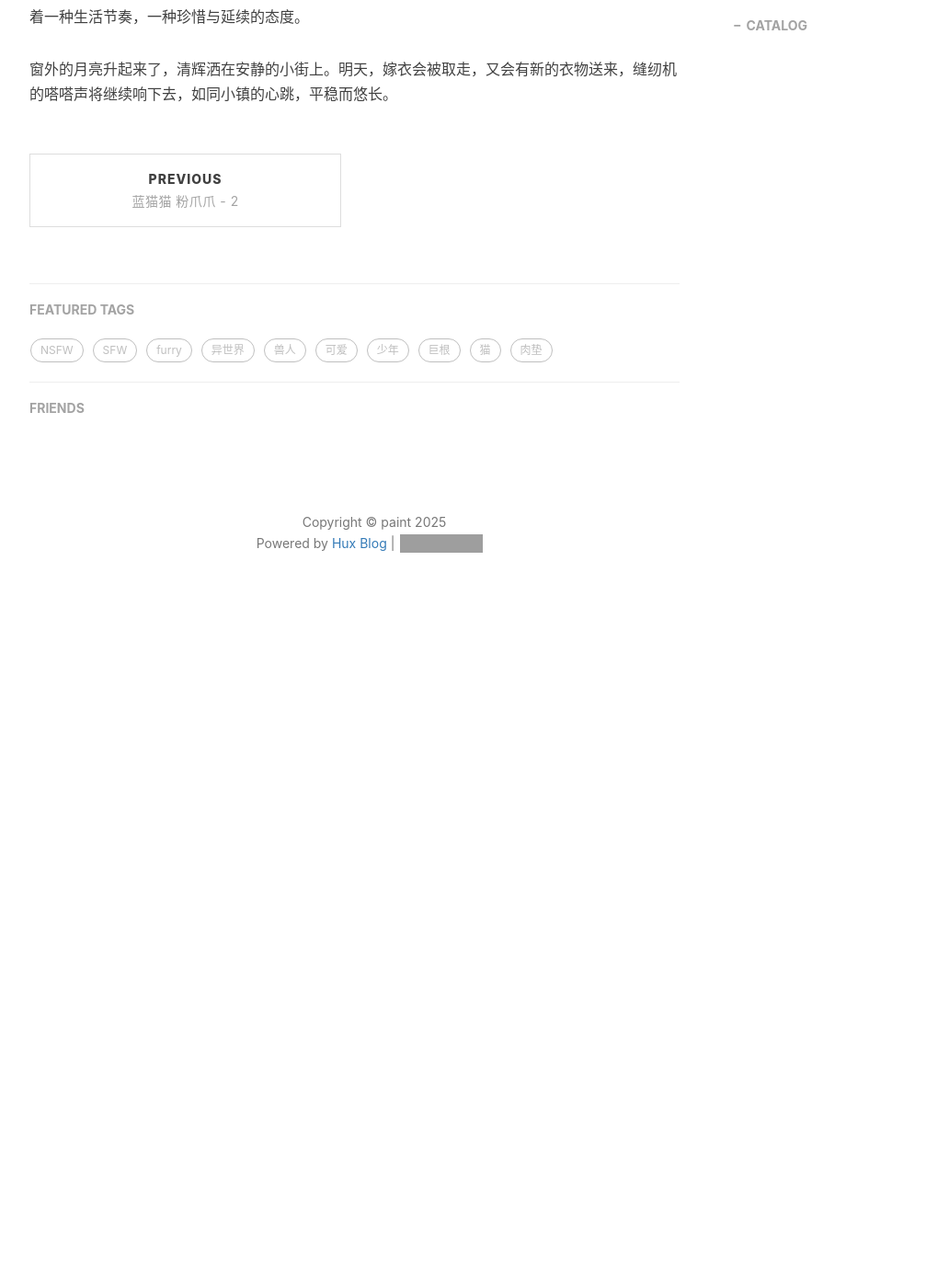
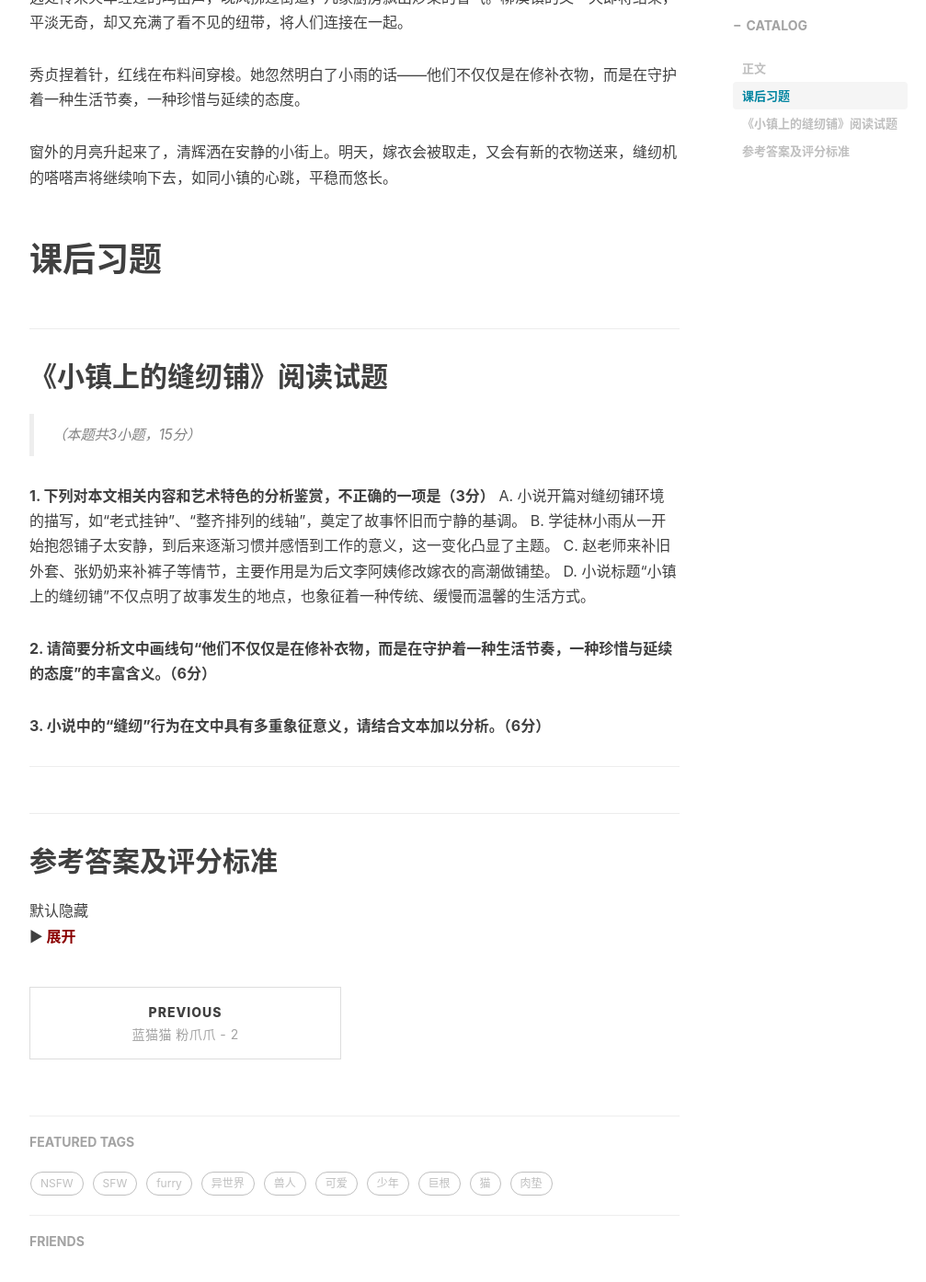
Before and after one commit to furry-me/furry-me.github.io, a Jekyll site: the page built from _posts/2025-09-04-seamstress-of-willow-creek.markdown, in a window 1280 px wide and 1400 px high, scrolled down 3705 px. Shown: the top 1394 px of the window at 92% size, without its empty margins (233-1240 px from the left). Built offline with Jekyll 4.4.1, drawn with Linux system fonts in a browser that asks for light colours; nearby versions of some CDN libraries; comment, search, counter and statistics services are not loaded; before the commit the page ends 4400 px from its top, so only the background shows below that; grey boxes are pictures that could not be loaded.

Commit message:
Update 2025-09-04-seamstress-of-willow-creek.markdown

```diff
--- a/_posts/2025-09-04-seamstress-of-willow-creek.markdown
+++ b/_posts/2025-09-04-seamstress-of-willow-creek.markdown
@@ -15,6 +15,8 @@ tags:
 
 > 测试一下 deepseek-v3.1 的效果
 > `帮我创作一篇在小镇上平静生活的，有日常温馨氛围的，现实主义的短篇小说`
+
+# 正文
 
 柳溪镇的日子总是从晨雾中缓缓展开。
 
@@ -105,3 +107,54 @@ tags:
 秀贞捏着针，红线在布料间穿梭。她忽然明白了小雨的话——他们不仅仅是在修补衣物，而是在守护着一种生活节奏，一种珍惜与延续的态度。
 
 窗外的月亮升起来了，清辉洒在安静的小街上。明天，嫁衣会被取走，又会有新的衣物送来，缝纫机的嗒嗒声将继续响下去，如同小镇的心跳，平稳而悠长。
+
+
+# 课后习题
+
+## **《小镇上的缝纫铺》阅读试题**
+
+>（本题共3小题，15分）
+
+**1. 下列对本文相关内容和艺术特色的分析鉴赏，不正确的一项是（3分）**
+A. 小说开篇对缝纫铺环境的描写，如“老式挂钟”、“整齐排列的线轴”，奠定了故事怀旧而宁静的基调。
+B. 学徒林小雨从一开始抱怨铺子太安静，到后来逐渐习惯并感悟到工作的意义，这一变化凸显了主题。
+C. 赵老师来补旧外套、张奶奶来补裤子等情节，主要作用是为后文李阿姨修改嫁衣的高潮做铺垫。
+D. 小说标题“小镇上的缝纫铺”不仅点明了故事发生的地点，也象征着一种传统、缓慢而温馨的生活方式。
+
+**2. 请简要分析文中画线句“他们不仅仅是在修补衣物，而是在守护着一种生活节奏，一种珍惜与延续的态度”的丰富含义。（6分）**
+
+**3. 小说中的“缝纫”行为在文中具有多重象征意义，请结合文本加以分析。（6分）**
+
+---
+## **参考答案及评分标准**
+
+<details>
+<summary>默认隐藏<br>
+▶<b> <font color=darkred> 展开 </font> </b>
+</summary><p>
+
+**1. （3分）**
+**【答案】C**
+**【解析】** C项“主要作用是为后文李阿姨修改嫁衣的高潮做铺垫”说法错误。赵老师、张奶奶等顾客的出场是平行并列的关系，共同构成了小镇生活的群像，展现了缝纫铺与社区广泛的情感联结，并非仅仅为某一情节做铺垫。其他选项分析正确。
+
+**2. （6分）**
+**【参考答案】**
+① **“守护生活节奏”**：指缝纫铺的工作遵循着小镇缓慢、平静、规律的日常节奏（1分），与外界快节奏的现代生活形成对比（1分），维系了小镇传统的生活步调（1分）。
+② **“珍惜与延续的态度”**：指缝纫铺所代表的“修补”而非“丢弃”的行为（1分），体现了对物质的珍惜、对情感的珍视（1分）以及对传统手艺和人文精神的传承（1分）。
+**【评分标准】** 每点3分。意思答对即可。
+
+**3. （6分）**
+**【参考答案】**
+① **象征情感的联结与社区的温情**：缝纫铺是人们往来、交谈、倾诉的场所，修补衣物的过程也是维系人与人之间情感的过程。（结合赵老师聊天、张奶奶孙子等事例）
+② **象征传统的延续与文化的传承**：缝纫手艺是母亲传给秀贞的，她又传给小雨；李阿姨的嫁衣承载着两代人的记忆，修改嫁衣象征着家庭传统在新时代下的延续。
+③ **象征一种与“快时尚”相对的生活哲学**：即反对浪费、追求持久、注重内涵而非外在的生活态度，这是一种质朴而珍贵的人生智慧。
+**【评分标准】** 每点2分（概括出象征意义1分，结合文本简要分析1分）。答出三点即可得满分。其他答案如言之成理，可酌情给分。
+
+---
+
+这些题目和参考答案严格遵循了高考现代文阅读考查的典型思路，包括：
+1.  **细节理解与辨析**（第1题）
+2.  **重要句子含义赏析**（第2题）
+3.  **形象、意象或主题的概括与探究**（第3题）
+
+</p></details>
```
